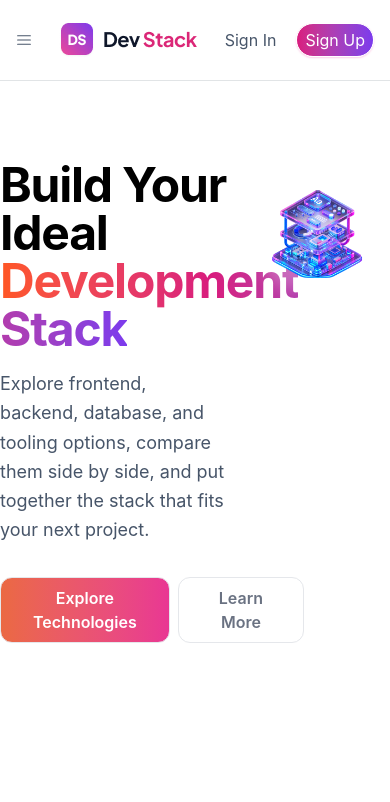
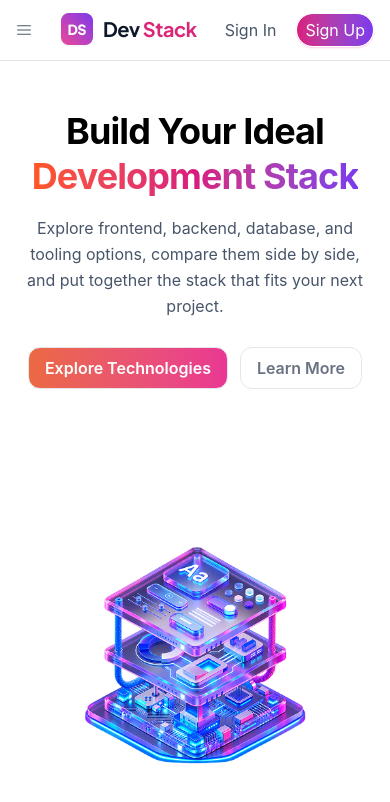
Before and after one commit to monima40/assignment-5, a React (Vite) app: page / in a window 390 px wide. Shown: the top 802 px of the page. Built offline with nearby package versions, Linux system fonts and the light colour scheme.

Commit message:
Hero Section responsive

```diff
--- a/src/components/HeroSection.tsx
+++ b/src/components/HeroSection.tsx
@@ -6,24 +6,24 @@ import banner from '../assets/banner-stack.png'
 
 
      return (
-         <section className =" container mx-auto grid grid-cols-5 gap-4 min-h-screen py-10 mt-10">
+         <section className =" container mx-auto grid md:grid-cols-5 gap-4 min-h-screen  py-6 md:py-10  mt-6 md:mt-10 px-4">
 
             {/* content */}
 
-             <div className ="col-span-3  ">
-                <h2 className ="font-bold text-5xl md:text-6xl leading-tigh tracking-tight"> <span>Build Your Ideal</span> <br /> <span className =' bg-linear-to-r from-[#FF5722] via-[#D81B7E] to-[#7C3AED] bg-clip-text text-transparent'>Development Stack</span></h2>
+             <div className =" col-span-1 md:col-span-3  ">
+                <h2 className ="font-bold text-4xl sm:text-5xl  md:text-6xl leading-tight tracking-tight text-center md:text-left"> <span>Build Your Ideal</span> <br /> <span className =' bg-linear-to-r from-[#FF5722] via-[#D81B7E] to-[#7C3AED] bg-clip-text text-transparent'>Development Stack</span></h2>
               {/* <p className='my-5  text-[#475569]'><span>Explore frontend, backend, database, and tooling options,</span><br /> <span>compare them side by side, and put together the stack that fits your</span> <br /> <span>next project.</span>
              </p> */}
 
 
-              <p className=' mt-4 max-w-xl text-lg leading-relaxed text-[#475569]'>Explore frontend, backend, database, and tooling options, compare them side by side, and put together the stack that fits your next project.
+              <p className=' mt-4 max-w-xl  text-base md:text-lg leading-relaxed text-[#475569]  text-center md:text-left'>Explore frontend, backend, database, and tooling options, compare them side by side, and put together the stack that fits your next project.
              </p>
-                  <div className='flex justify-items-start items-center gap-2 mt-8'>
-                    <button className ='border border-gray-200 rounded-xl py-2 px-8 bg-linear-to-r from-[#eb6942] to-[#e93793] text-white font-semibold transition hover:-translate-y-1 '> <a href="#">Explore Technologies</a></button>
-                  <button className='border border-gray-200 rounded-xl py-2 px-10  font-semibold text-gray-500 hover:bg-gray-200'> <a href="#">Learn More</a></button>
+                  <div className='flex justify-center md:justify-start items-center gap-3 mt-7'>
+                    <button className ='border border-gray-200 rounded-xl py-2 px-4  sm:px-8 bg-linear-to-r from-[#eb6942] to-[#e93793] text-white font-semibold transition hover:-translate-y-1 '> <a href="#">Explore Technologies</a></button>
+                  <button className='border border-gray-200 rounded-xl py-2  px-4 sm:px-8  font-semibold text-gray-500 hover:bg-gray-200'> <a href="#">Learn More</a></button>
                   </div>
              </div>
-             <div className ="col-span-2">
+             <div className ="col-span-1 md:col-span-2 ">
                 <img src={banner} alt="" />
 
              </div>
--- a/src/components/Navbar.tsx
+++ b/src/components/Navbar.tsx
@@ -8,7 +8,7 @@ const Navbar =() =>{
 
     return (
         <nav className =" bg-white border-b border-[#e1e4e6] sticky top-0 z-50 ">
-             <div className=" container  relative mx-auto  px-4 md:px-0 flex justify-between items-center h-20  text-[#475569]  ">
+             <div className=" container  relative mx-auto  px-4 md:px-0 flex justify-between items-center   h-15 md:h-20  text-[#475569]  ">
                <div onClick={() => setIsMenuOpen(!isMenuOpen)} className ="cursor-pointer md:hidden">
                 {isMenuOpen?<RxCross1/>:<RxHamburgerMenu/>}
                    {
```
